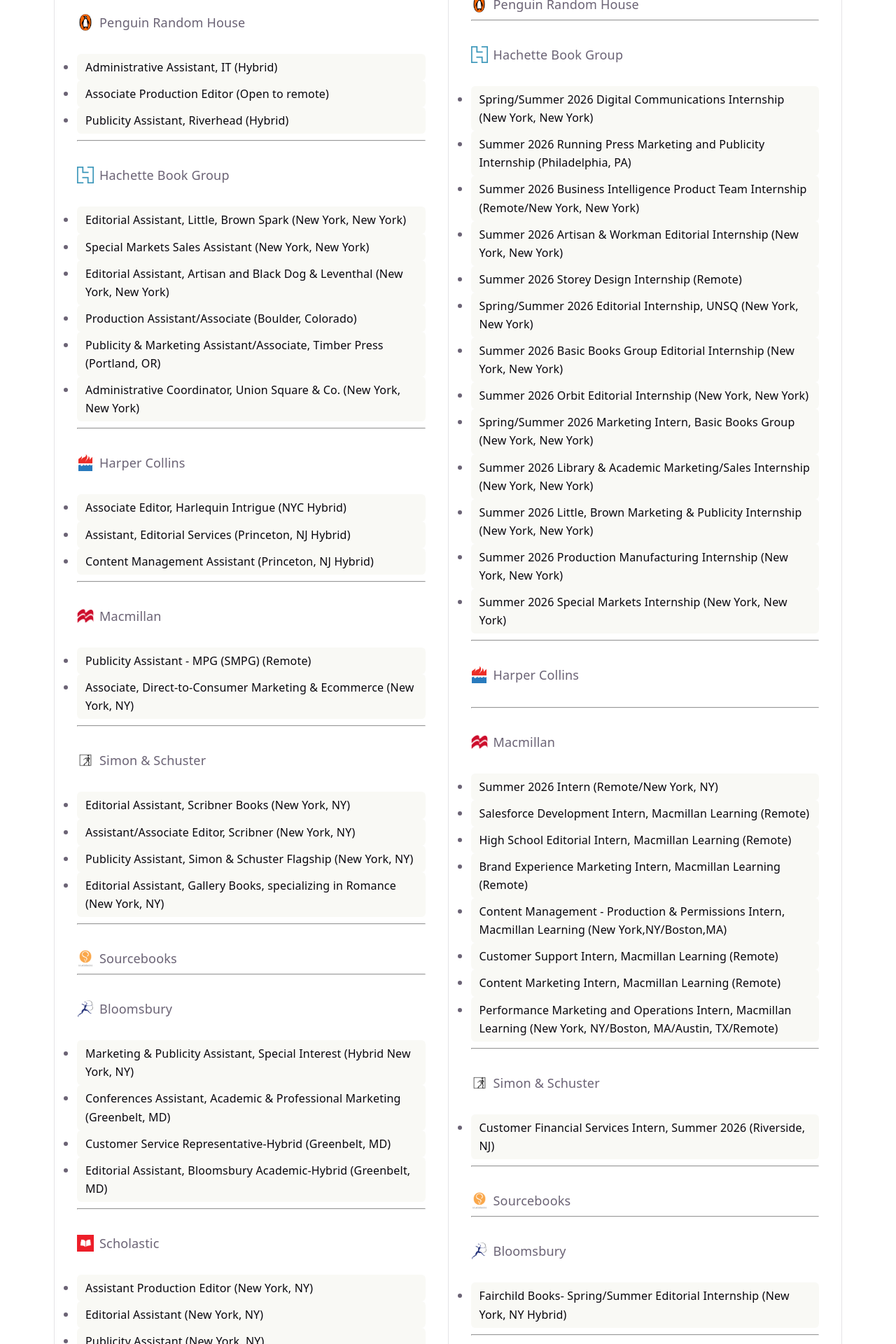
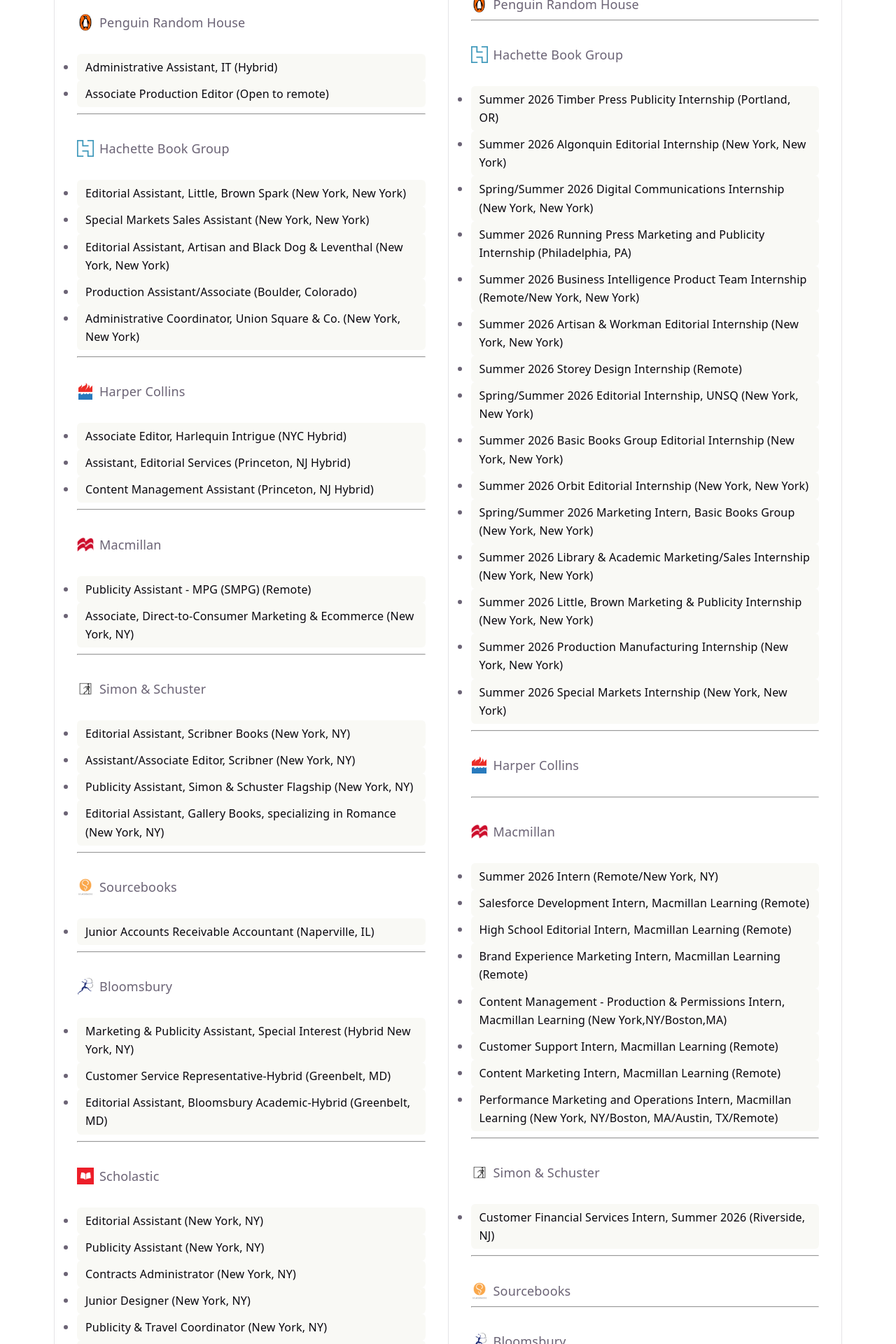
Before and after one commit to ellahain/bookjobs, a React (Vite) app: page / in a window 1280 px wide. Shown: the part 300-2220 px from the top of the page at 70% size. Built offline with nearby package versions, Linux system fonts and the light colour scheme.

Commit message:
update 4/1/26

```diff
--- a/src/App.tsx
+++ b/src/App.tsx
@@ -58,12 +58,7 @@
                         Associate Production Editor (Open to remote)
                     </a>
                 </li>
-                    <li>
-                        <a href="https://jobsearch.createyourowncareer.com/PRH_US/job/Publicity-Assistant%2C-Riverhead-%28Hybrid%29/287383-en_US"
-                           target="_blank">
-                            Publicity Assistant, Riverhead (Hybrid)
-                        </a>
-                    </li>
+
                 </ul>
                 <hr/>
                 <br/>
@@ -90,11 +85,6 @@
                     <li>
                         <a href="https://jobs.jobvite.com/hachette-book-group/job/onuNzfwX" target="_blank">
                             Production Assistant/Associate (Boulder, Colorado)
-                        </a>
-                    </li>
-                    <li>
-                        <a href="https://jobs.jobvite.com/hachette-book-group/job/o6XMzfw8" target="_blank">
-                            Publicity & Marketing Assistant/Associate, Timber Press (Portland, OR)
                         </a>
                     </li>
                     <li>
@@ -188,6 +178,14 @@
   <img src={sbLogo} alt="Sourcebooks logo" style={{width: '24px', height: '24px', objectFit: 'contain'}}/>
   <p style={{margin: 0}}>Sourcebooks</p>
 </span>
+                <ul>
+                    <li>
+                        <a href="https://sourcebooks.applytojob.com/apply/GI30NsIufG/Junior-Accounts-Receivable-Accountant"
+                           target="_blank">
+                            Junior Accounts Receivable Accountant (Naperville, IL)
+                        </a>
+                    </li>
+                </ul>
                 <hr/>
                 <br/>
                 <span style={{display: 'flex', alignItems: 'center', gap: '8px'}}>
@@ -199,12 +197,6 @@
                         <a href="https://recruiting.paylocity.com/Recruiting/Jobs/Details/4031880"
                            target="_blank">
                             Marketing & Publicity Assistant, Special Interest (Hybrid New York, NY)
-                        </a>
-                    </li>
-                    <li>
-                        <a href="https://recruiting.paylocity.com/recruiting/jobs/Details/3890228/Bloomsbury-Publishing/Conferences-Assistant-Academic-Professional-Marketing?source=Internal+Careers+Page"
-                           target="_blank">
-                            Conferences Assistant, Academic & Professional Marketing (Greenbelt, MD)
                         </a>
                     </li>
                     <li>
@@ -227,12 +219,6 @@
   <p style={{margin: 0}}>Scholastic</p>
 </span>
                 <ul>
-                    <li>
-                        <a href="https://scholastic.wd5.myworkdayjobs.com/en-US/External/job/New-York-New-York/Senior-Production-Editor_R14994-1"
-                           target="_blank">
-                            Assistant Production Editor (New York, NY)
-                        </a>
-                    </li>
                     <li>
                         <a href="https://scholastic.wd5.myworkdayjobs.com/en-US/External/job/New-York-New-York/Editorial-Assistant_R15277"
                            target="_blank">
@@ -352,6 +338,16 @@
   <p style={{margin: 0}}>Hachette Book Group</p>
 </span>
                 <ul>
+                    <li>
+                        <a href="https://jobs.jobvite.com/hachette-book-group/job/oLANzfwr" target="_blank">
+                            Summer 2026 Timber Press Publicity Internship (Portland, OR)
+                        </a>
+                    </li>
+                    <li>
+                        <a href="https://jobs.jobvite.com/hachette-book-group/job/og0Szfwr" target="_blank">
+                            Summer 2026 Algonquin Editorial Internship (New York, New York)
+                        </a>
+                    </li>
                     <li>
                         <a href="https://jobs.jobvite.com/hachette-book-group/job/owJSzfwq" target="_blank">
                             Spring/Summer 2026 Digital Communications Internship (New York, New York)
@@ -514,6 +510,11 @@
 </span>
                 <ul>
                     <li>
+                        <a href="https://recruiting.paylocity.com/Recruiting/Jobs/Details/4043750?source=Internal%20Careers%20Page" target="_blank">
+                            Intern for Intro Reference/Bloomsbury Libraries Unlimited (New York)
+                        </a>
+                    </li>
+                    <li>
                         <a href="https://recruiting.paylocity.com/Recruiting/Jobs/Details/4011447" target="_blank">
                             Fairchild Books- Spring/Summer Editorial Internship (New York, NY Hybrid)
                         </a>
@@ -635,14 +636,6 @@
                         </a>
                     </li>
                     <li>
-                        <a href="https://apps.atsondemand.com/templates/magneto/#/jobDescription/909342/"
-                           target="_blank">
-                            Art, Archaeology, and Biological Anthropology Editorial Internship, Summer 2026 (New
-                            York or
-                            Remote, OT)
-                        </a>
-                    </li>
-                    <li>
                         <a href="https://apps.atsondemand.com/templates/magneto/#/jobDescription/909343/"
                            target="_blank">
                             Biology Editorial Internship, Summer 2026 (New York or Remote, OT)
@@ -661,14 +654,6 @@
                         </a>
                     </li>
                     <li>
-                        <a href="https://apps.atsondemand.com/templates/magneto/#/jobDescription/909341/"
-                           target="_blank">
-                            Composition, Film, and Communication Editorial Internship, Summer 2026 (New York or
-                            Remote,
-                            OT)
-                        </a>
-                    </li>
-                    <li>
                         <a href="https://apps.atsondemand.com/templates/magneto/#/jobDescription/909315/"
                            target="_blank">
                             Environmental Science and Economics Editorial Internship, Summer 2026 (New York or
@@ -679,18 +664,6 @@
                         <a href="https://apps.atsondemand.com/templates/magneto/#/jobDescription/909316/"
                            target="_blank">
                             Geosciences Editorial Internship, Summer 2026 (New York or Remote, OT)
-                        </a>
-                    </li>
-                    <li>
-                        <a href="https://apps.atsondemand.com/templates/magneto/#/jobDescription/909320/"
-                           target="_blank">
-                            History Editorial Internship, Summer 2026 (New York or Remote, OT)
-                        </a>
-                    </li>
-                    <li>
-                        <a href="https://apps.atsondemand.com/templates/magneto/#/jobDescription/909323/"
-                           target="_blank">
-                            Psychology Media Editorial Internship, Summer 2026 (New York or Remote, OT)
                         </a>
                     </li>
                     <li>
@@ -784,6 +757,12 @@
                         </a>
                     </li>
                     <li>
+                        <a href="https://apps.atsondemand.com/templates/magneto/#/jobDescription/909359/"
+                           target="_blank">
+                            Trade Publicity Internship, Summer 2026 (New York, NY)
+                        </a>
+                    </li>
+                    <li>
                         <a href="https://apps.atsondemand.com/templates/magneto/#/jobDescription/909353/"
                            target="_blank">
                             Trade Editorial Internship, Summer 2026 (New York or Remote, OT)
```
